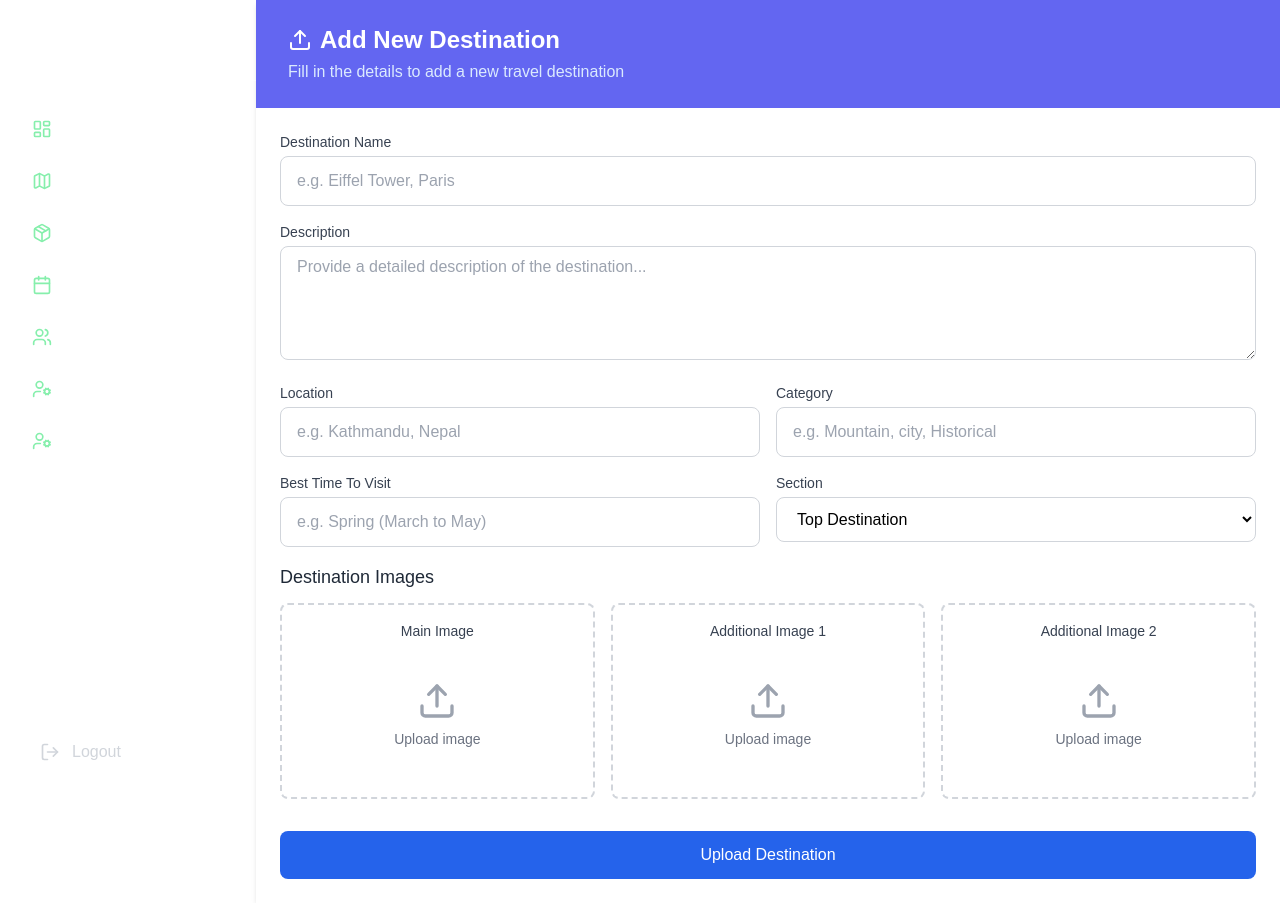
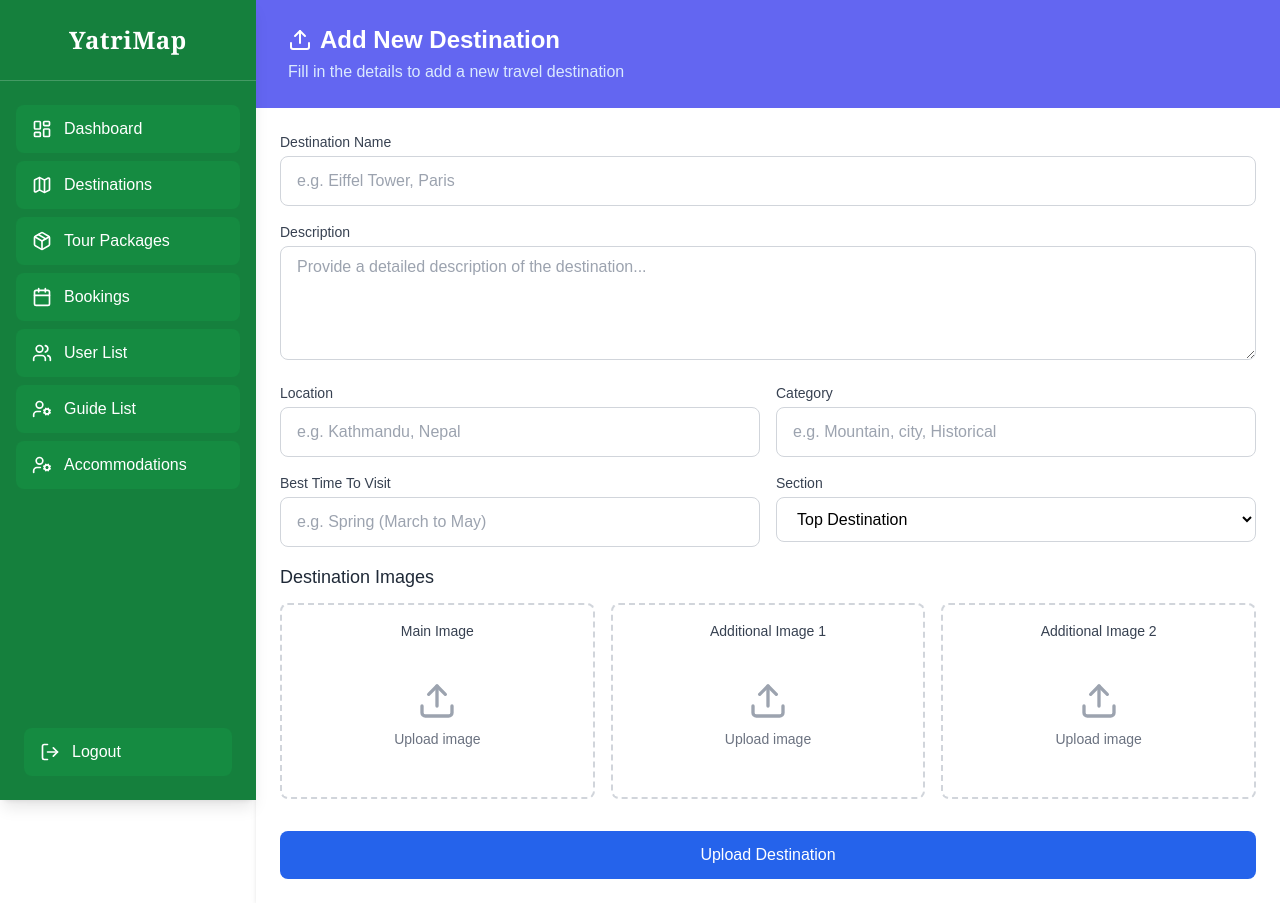
Before and after one commit to kasmi00/yatrimap_frontend, a React (Vite) app: page /add in a window 1280 px wide. Built offline with nearby package versions, Linux system fonts and the light colour scheme; a web font is replaced by a local one.

Commit message:
navbar changes

```diff
--- a/src/admin/adminNavbar.jsx
+++ b/src/admin/adminNavbar.jsx
@@ -24,37 +24,40 @@ const AdminNavbar = () => {
     { name: "Bookings", path: "/bookingAdmin", icon: <Calendar className="h-5 w-5" /> },
     { name: "User List", path: "/userlist", icon: <Users className="h-5 w-5" /> },
     { name: "Guide List", path: "/guide", icon: <UserCog className="h-5 w-5" /> },
-    { name: "Accomodations", path: "/addAccommodation", icon: <UserCog className="h-5 w-5" /> },
+    { name: "Accommodations", path: "/addAccommodation", icon: <UserCog className="h-5 w-5" /> },
   ];
 
   return (
-    <div className="fixed top-0 left-0 w-64 h-screen bg-green/70 text-white flex flex-col overflow-y-auto">
+    <div className="fixed top-0 left-0 w-64 h-screen bg-green-700 text-white flex flex-col shadow-lg">
+
       {/* Logo */}
-      <div className="p-6 border-b border-white/50">
+      <div className="p-6 border-b border-white/20">
         <div className="flex items-center justify-center">
-          <h1 className="ml-2 font-serif text-2xl font-medium text-white">YatriMap</h1>
+          <h1 className="text-2xl font-serif font-semibold text-white tracking-wide">
+            YatriMap
+          </h1>
         </div>
       </div>
 
       {/* Navigation */}
-      <nav className="px-4 py-6 space-y-1 flex-1">
+      <nav className="flex-1 px-4 py-6 space-y-2">
         {navItems.map((item) => (
           <div
             key={item.path}
-            className="flex items-center px-4 py-3 rounded-lg cursor-pointer transition-colors duration-200 hover:bg-green-800"
+            className="flex items-center px-4 py-3 rounded-lg cursor-pointer transition-all duration-200 bg-green-600/30 hover:bg-green-600/70 hover:shadow-inner"
             onClick={() => navigate(item.path)}
           >
-            <div className="text-green-300">{item.icon}</div>
-            <span className="ml-3 font-medium">{item.name}</span>
+            <div className="text-white">{item.icon}</div>
+            <span className="ml-3 font-medium text-white">{item.name}</span>
           </div>
         ))}
       </nav>
 
       {/* Logout Button */}
-      <div className="p-6 w-full">
+      <div className="p-6 mt-auto">
         <button
           onClick={handleLogout}
-          className="flex items-center w-full px-4 py-3 rounded-lg text-gray-300 hover:bg-green-800 hover:text-white transition-colors duration-200"
+          className="flex items-center w-full px-4 py-3 rounded-lg text-white bg-green-600/30 hover:bg-red-600 hover:text-white transition-all duration-200"
         >
           <LogOut className="h-5 w-5" />
           <span className="ml-3 font-medium">Logout</span>
```
